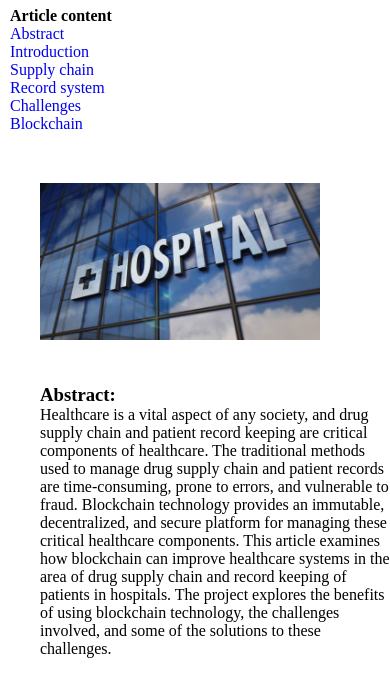
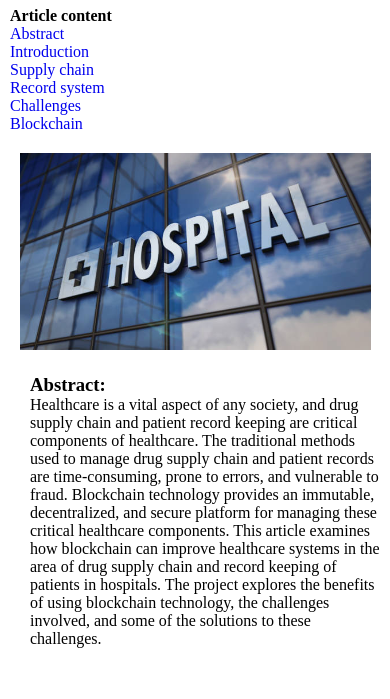
Before and after one commit to KryptoGhost/health-blog, a plain HTML site: page index.html in a window 390 px wide. Shown: the part 99-798 px from the top of the page. Drawn offline with Linux system fonts and the light colour scheme.

Commit message:
commit new

```diff
--- a/style.css
+++ b/style.css
@@ -25,6 +25,10 @@ section {
     justify-content: space-between;
 }
 
+.img {
+    padding: 0;
+}
+
 main {
     width:70%;
     margin: auto;
@@ -38,6 +42,7 @@ main div {
 header {
     text-align: center;
     background-color: greenyellow;
+    width: 100%;
 }
 header h3 {
     color:blue;
@@ -57,9 +62,10 @@ header h3 {
     }
     main {
         width: 100%;
+        padding: 10px;
     }
     img {
-        padding-top: 0;
-        width: 80%;
+        padding:0 10px;
+        width: 90%;
     }
 }
```
